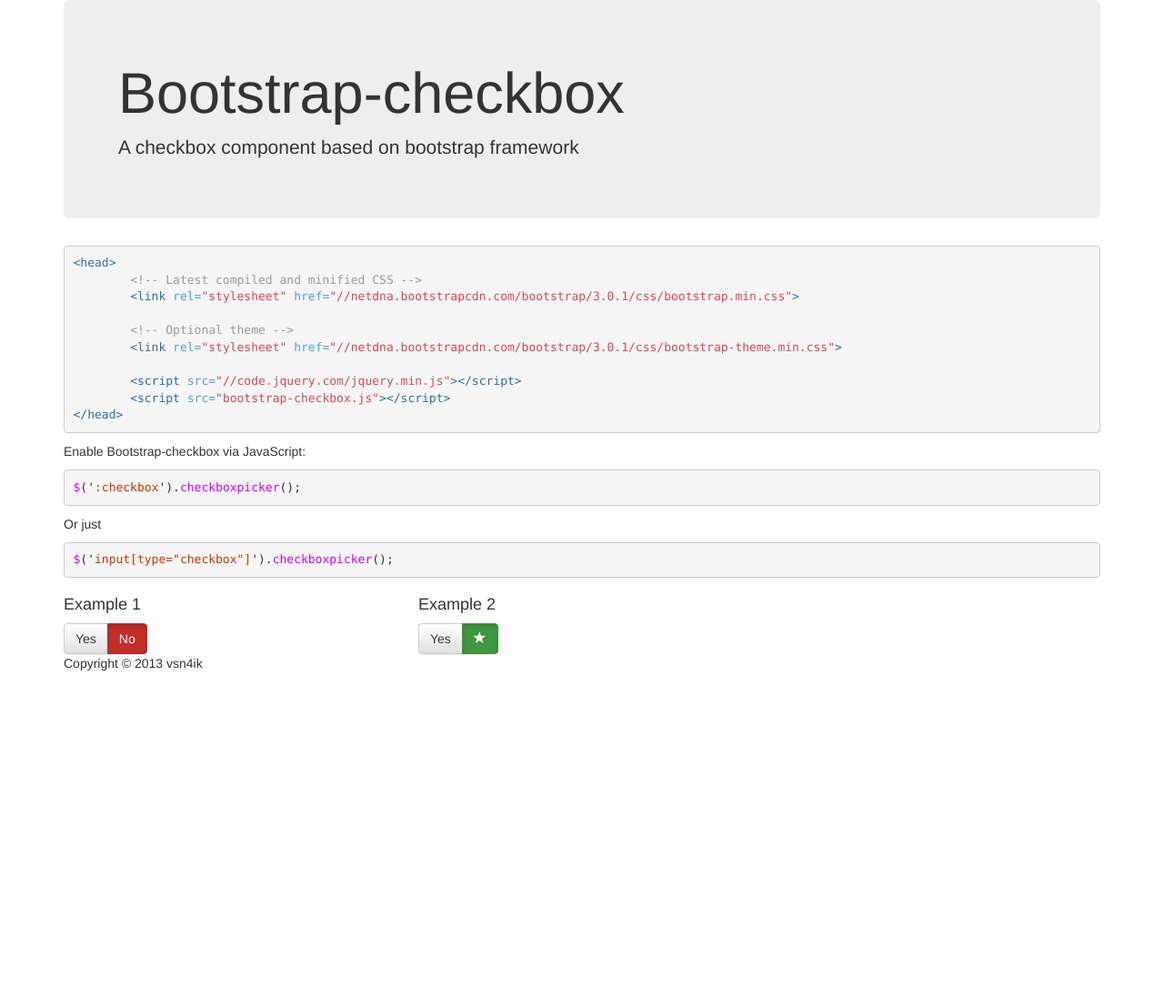
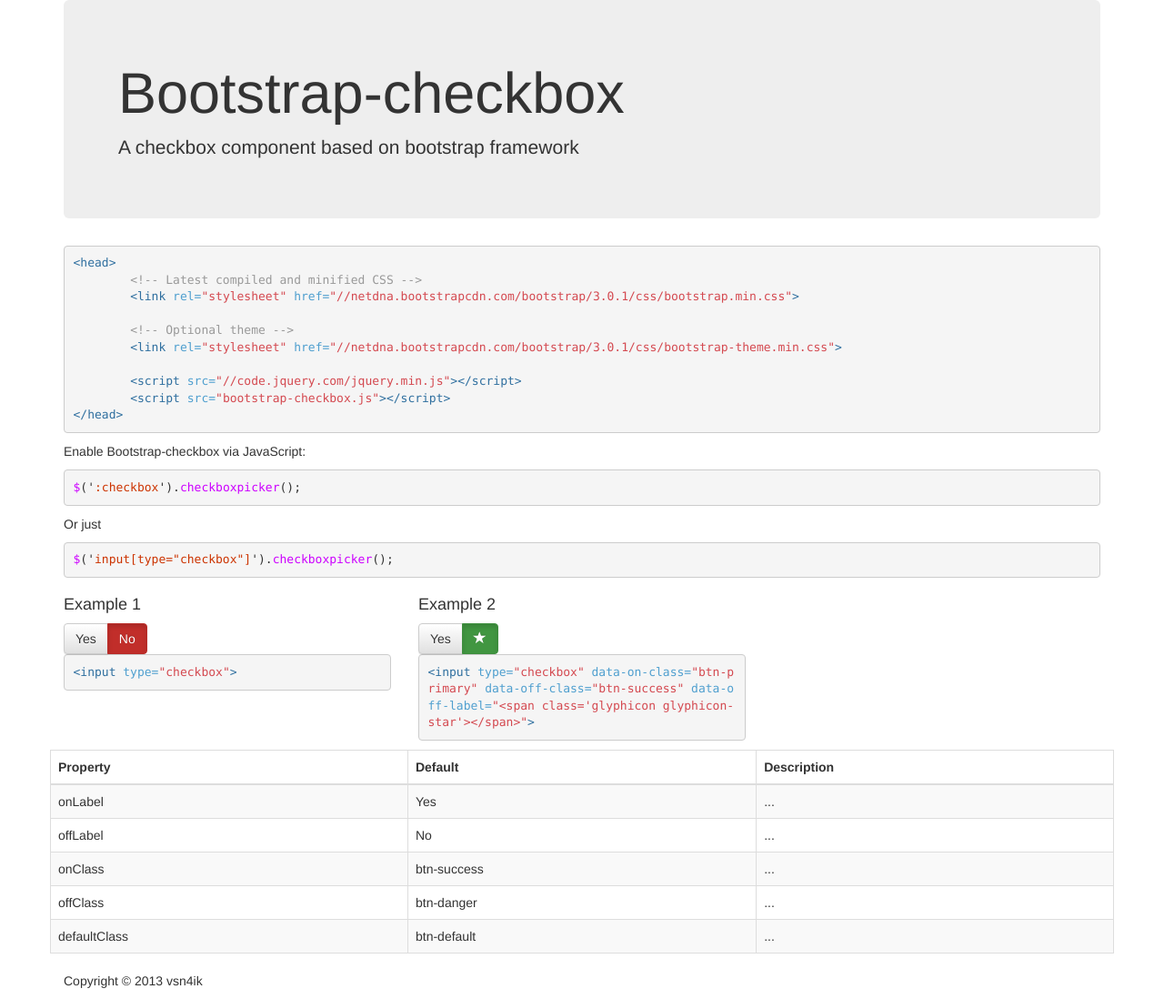
Before and after one commit to vsn4ik/bootstrap-checkbox, a Jekyll site: the page built from index.html, in a window 1280 px wide. Shown: the whole page at 91% size. Built offline with Jekyll 4.4.1, drawn with Linux system fonts in a browser that asks for light colours; nearby versions of some CDN libraries; before the commit the page ends 900 px from its top, so only the background shows below that.

Commit message:
Upd docs.

```diff
--- a/index.html
+++ b/index.html
@@ -33,10 +33,54 @@ $('input[type="checkbox"]').checkboxpicker();
 	<div class="col-sm-4">
 		<h4>Example 1</h4>
 		<input type="checkbox">
+{% highlight html %}
+<input type="checkbox">
+{% endhighlight %}
 	</div>
 
 	<div class="col-sm-4">
 		<h4>Example 2</h4>
 		<input type="checkbox" data-on-class="btn-primary" data-off-class="btn-success" data-off-label="<span class='glyphicon glyphicon-star'></span>">
+{% highlight html %}
+<input type="checkbox" data-on-class="btn-primary" data-off-class="btn-success" data-off-label="<span class='glyphicon glyphicon-star'></span>">
+{% endhighlight %}
 	</div>
+
+	<table class="table table-striped table-bordered table-hover">
+		<thead>
+			<tr>
+				<th>Property</th>
+				<th>Default</th>
+				<th>Description</th>
+			</tr>
+		</thead>
+
+		<tbody>
+			<tr>
+				<td>onLabel</td>
+				<td>Yes</td>
+				<td>...</td>
+			</tr>
+			<tr>
+				<td>offLabel</td>
+				<td>No</td>
+				<td>...</td>
+			</tr>
+			<tr>
+				<td>onClass</td>
+				<td>btn-success</td>
+				<td>...</td>
+			</tr>
+			<tr>
+				<td>offClass</td>
+				<td>btn-danger</td>
+				<td>...</td>
+			</tr>
+			<tr>
+				<td>defaultClass</td>
+				<td>btn-default</td>
+				<td>...</td>
+			</tr>
+		</tbody>
+	</table>
 </div>
```
